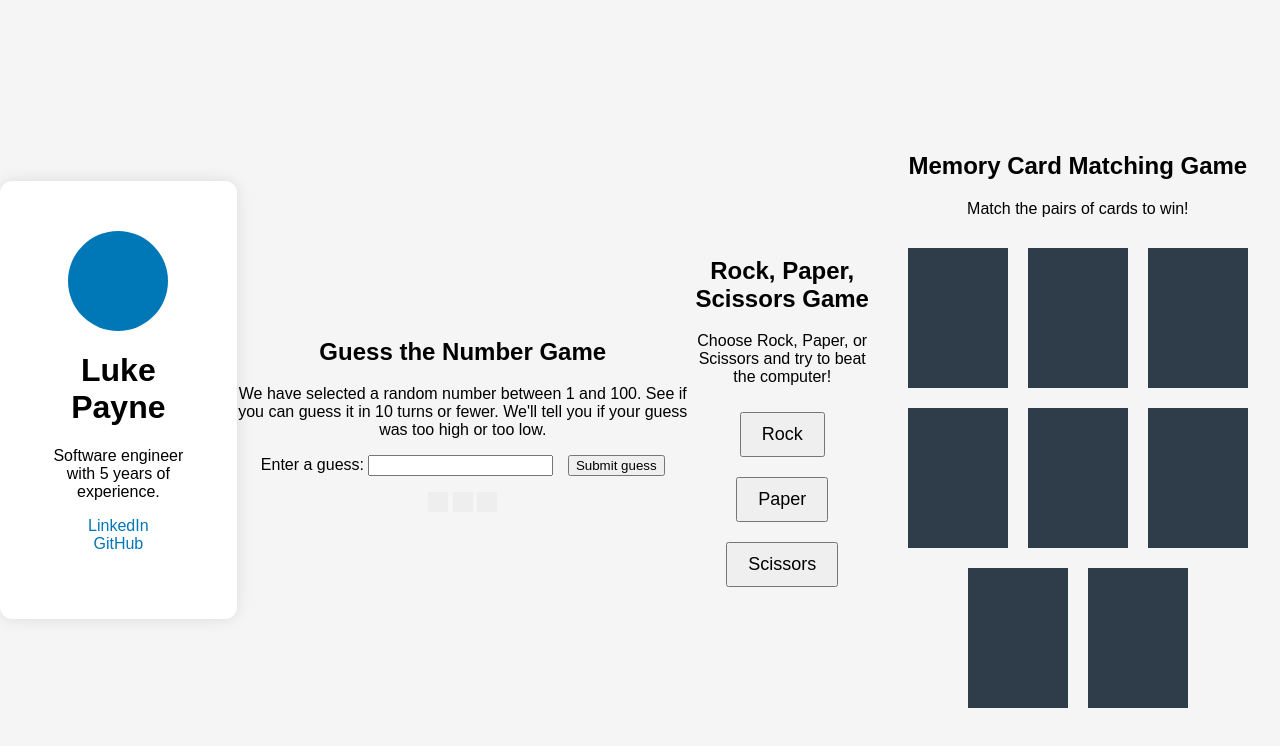
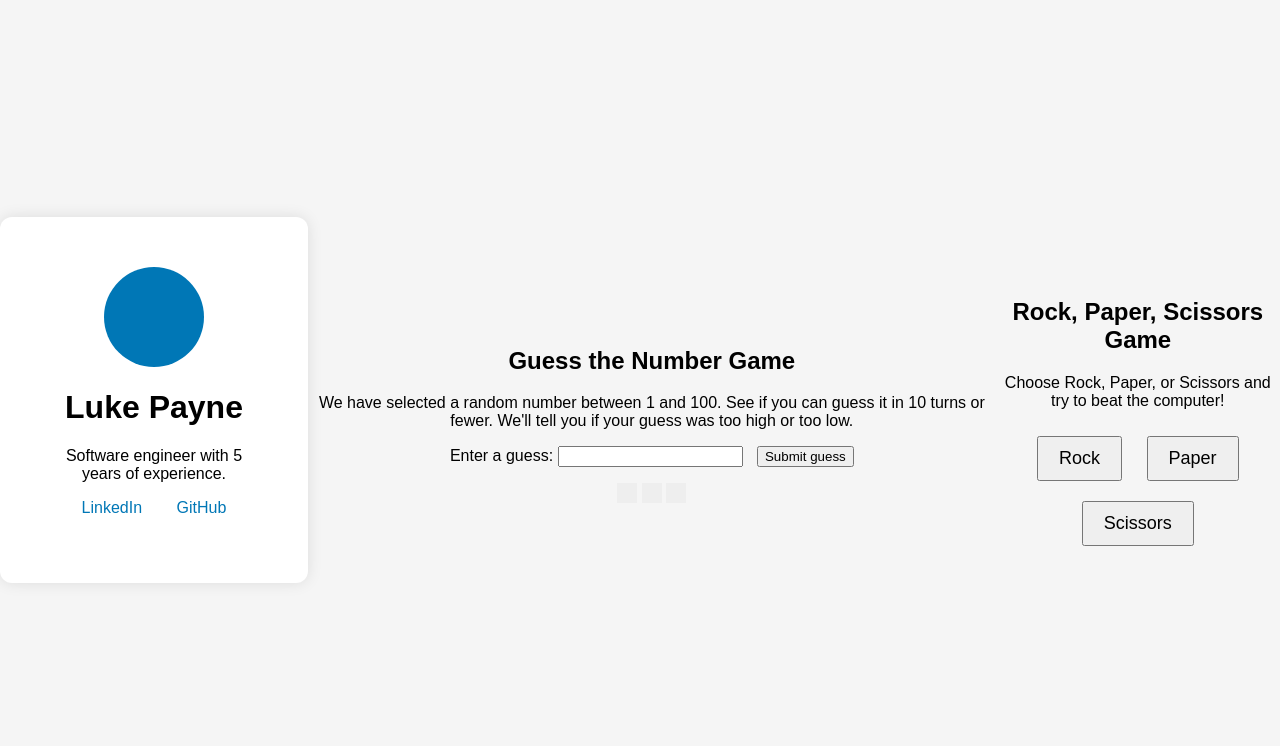
Before and after one commit to Dolvido/dolvido.github.io, a plain HTML site: page index.html in a window 1280 px wide. Drawn offline with Linux system fonts and the light colour scheme.

Commit message:
rm memory game due to graphical issue

```diff
--- a/index.html
+++ b/index.html
@@ -107,50 +107,6 @@
             font-size: 18px;
             cursor: pointer;
         }
-        .memory-game {
-            margin-top: 50px;
-            text-align: center;
-        }
-
-        .memory-card-deck {
-            display: flex;
-            flex-wrap: wrap;
-            justify-content: center;
-            margin-top: 20px;
-        }
-
-        .memory-card {
-            background-color: #2e3d49;
-            width: 100px;
-            height: 140px;
-            margin: 10px;
-            display: inline-block;
-            cursor: pointer;
-            transform: scale(1);
-            transition: transform 0.5s;
-        }
-
-        .card-front, .card-back {
-            width: 100%;
-            height: 100%;
-            position: absolute;
-            backface-visibility: hidden;
-            display: flex;
-            align-items: center;
-            justify-content: center;
-            font-size: 2em;
-            font-weight: bold;
-        }
-
-        .card-front {
-            background-color: #f4f4f4;
-            transform: rotateY(180deg);
-        }
-
-        .card-back {
-            background-color: #2e3d49;
-        }
-
 
     </style>
 </head>
@@ -191,14 +147,6 @@
             <p id="rpsMessage"></p>
         </div>
     </div>
-    <div class="memory-game">
-        <h2>Memory Card Matching Game</h2>
-        <p>Match the pairs of cards to win!</p>
-        <section class="memory-card-deck" id="cardDeck">
-            <!-- Cards will be generated here by JavaScript -->
-        </section>
-    </div>
-
 
     <script>
         var randomNumber = Math.floor(Math.random() * 100) + 1;
@@ -299,93 +247,7 @@
             resultMessage.textContent = winMessage + ` (Computer chose ${computerChoice})`;
         }
     </script>
-    <script>
-        const cardsArray = ['A', 'A', 'B', 'B', 'C', 'C', 'D', 'D'];
-        let hasFlippedCard = false;
-        let lockBoard = false;
-        let firstCard, secondCard;
 
-        function shuffle(array) {
-            let currentIndex = array.length, randomIndex;
-
-            while (currentIndex !== 0) {
-                randomIndex = Math.floor(Math.random() * currentIndex);
-                currentIndex--;
-
-                [array[currentIndex], array[randomIndex]] = [array[randomIndex], array[currentIndex]];
-            }
-
-            return array;
-        }
-
-        function createCards() {
-            const shuffledCards = shuffle(cardsArray);
-            const cardDeck = document.getElementById('cardDeck');
-
-            shuffledCards.forEach(cardValue => {
-                const cardElement = document.createElement('div');
-                cardElement.classList.add('memory-card');
-                cardElement.dataset.card = cardValue;
-                cardElement.innerHTML = `
-                    <div class="card-front">${cardValue}</div>
-                    <div class="card-back"></div>
-                `;
-                cardElement.addEventListener('click', flipCard);
-                cardDeck.appendChild(cardElement);
-            });
-        }
-
-        function flipCard() {
-            if (lockBoard) return;
-            if (this === firstCard) return;
-
-            const cardFront = this.querySelector('.card-front');
-            cardFront.style.transform = 'rotateY(0deg)';  // Reveal the card value
-
-            if (!hasFlippedCard) {
-                hasFlippedCard = true;
-                firstCard = this;
-                return;
-            }
-
-            secondCard = this;
-            checkForMatch();
-        }
-
-
-        function checkForMatch() {
-            let isMatch = firstCard.dataset.card === secondCard.dataset.card;
-            isMatch ? disableCards() : unflipCards();
-        }
-
-        function disableCards() {
-            firstCard.removeEventListener('click', flipCard);
-            secondCard.removeEventListener('click', flipCard);
-            resetBoard();
-        }
-
-        function unflipCards() {
-            lockBoard = true;
-
-            setTimeout(() => {
-                const firstCardFront = firstCard.querySelector('.card-front');
-                const secondCardFront = secondCard.querySelector('.card-front');
-
-                firstCardFront.style.transform = 'rotateY(180deg)'; // Hide the card value
-                secondCardFront.style.transform = 'rotateY(180deg)'; // Hide the card value
-
-                resetBoard();
-            }, 1500);
-        }
-
-
-        function resetBoard() {
-            [hasFlippedCard, lockBoard] = [false, false];
-            [firstCard, secondCard] = [null, null];
-        }
-
-        createCards();
-    </script>
 
 
 </body>
```
